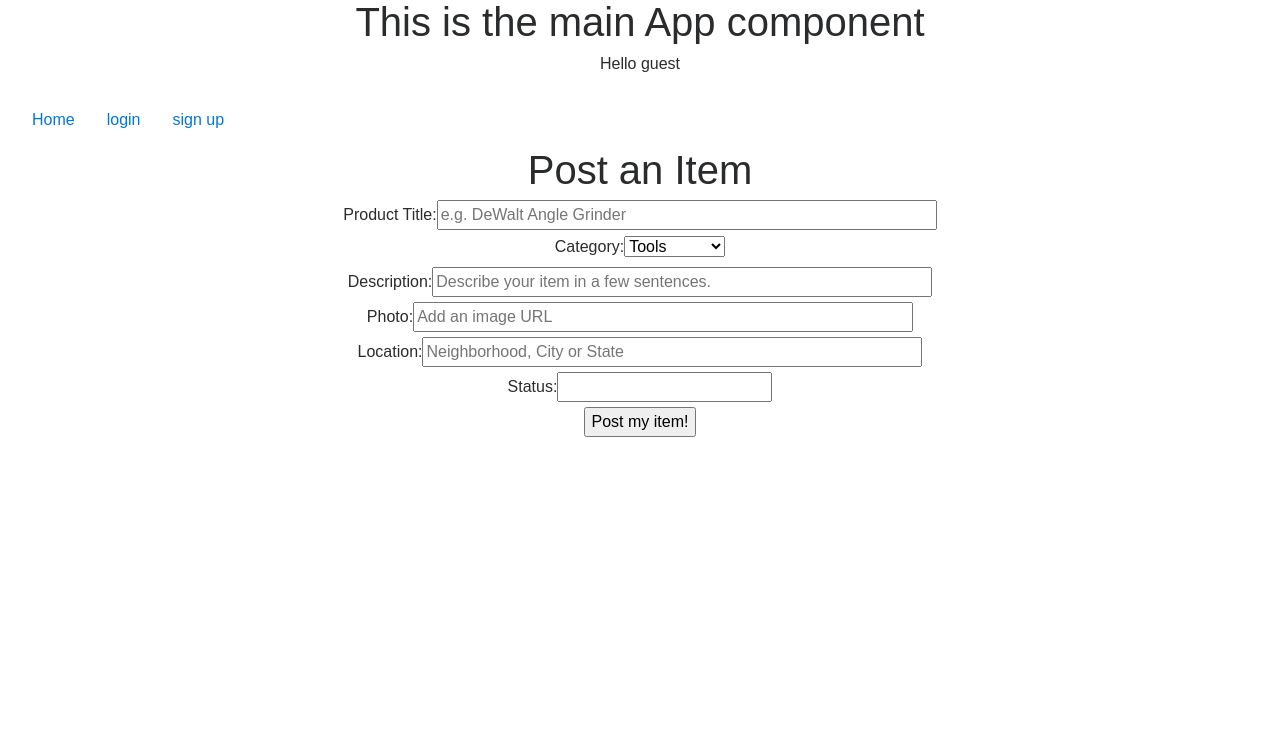
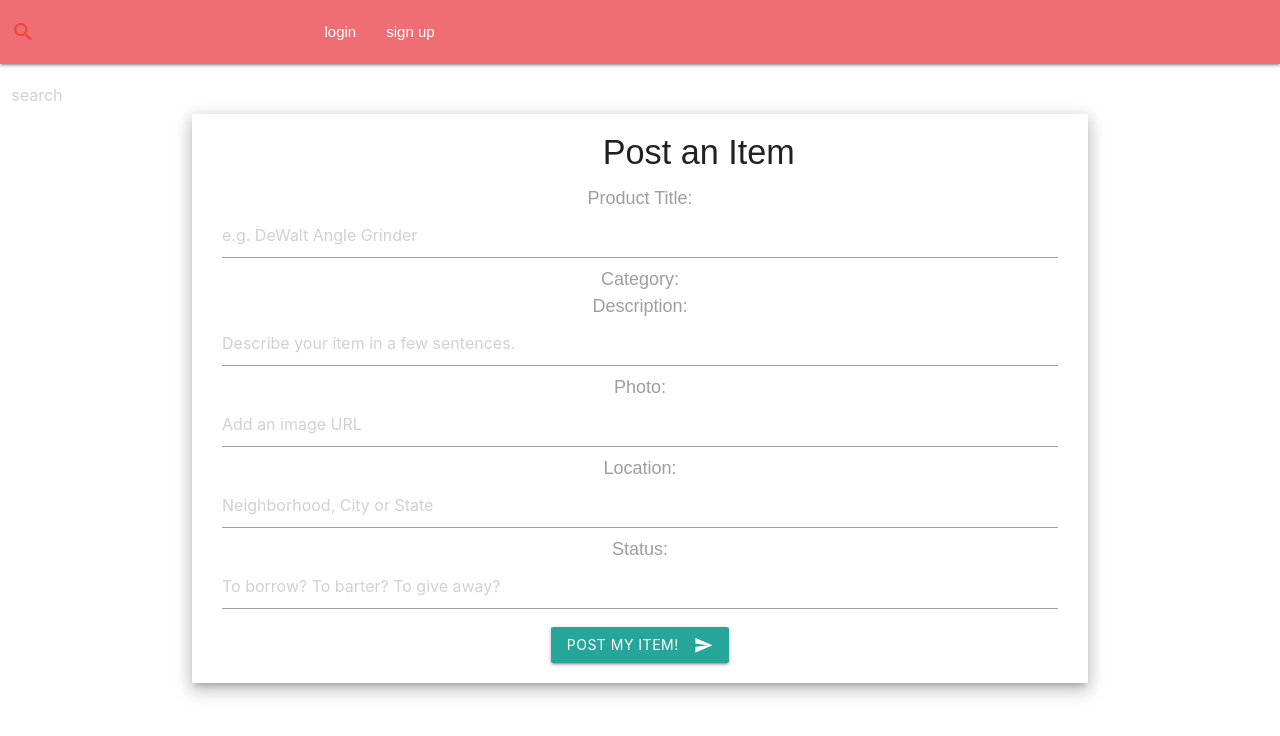
Before and after one commit to rsharar/BarterBorrow, a React (Create React App) app in the folder client/: page /user/post in a window 1280 px wide. Shown: the top 736 px of the page. Built offline with nearby package versions, Linux system fonts and the light colour scheme; no server answers.

Commit message:
moved login btns to header and updated postProduct form UI

```diff
--- a/client/public/index.html
+++ b/client/public/index.html
@@ -1,5 +1,6 @@
 <!doctype html>
 <html lang="en">
+
 <head>
   <meta charset="utf-8">
   <meta name="viewport" content="width=device-width, initial-scale=1, shrink-to-fit=no">
@@ -19,10 +20,18 @@
       work correctly both with client-side routing and a non-root public URL.
       Learn how to configure a non-root public URL by running `npm run build`.
     -->
+  <!-- Materialize CDN -->
+  <!-- Compiled and minified CSS -->
+  <link rel="stylesheet" href="https://cdnjs.cloudflare.com/ajax/libs/materialize/1.0.0/css/materialize.min.css">
+  <!-- Icons -->
+  <link href="https://fonts.googleapis.com/icon?family=Material+Icons" rel="stylesheet">
+  <!-- Compiled and minified JavaScript -->
+  <script src="https://cdnjs.cloudflare.com/ajax/libs/materialize/1.0.0/js/materialize.min.js"></script>
   <!--  Adding Bootstrap 4 cdn -->
-    <link rel="stylesheet" href="https://maxcdn.bootstrapcdn.com/bootstrap/4.0.0-alpha.6/css/bootstrap.min.css" integrity="sha384-rwoIResjU2yc3z8GV/NPeZWAv56rSmLldC3R/AZzGRnGxQQKnKkoFVhFQhNUwEyJ" crossorigin="anonymous">
+  <!-- <link rel="stylesheet" href="https://maxcdn.bootstrapcdn.com/bootstrap/4.0.0-alpha.6/css/bootstrap.min.css" integrity="sha384-rwoIResjU2yc3z8GV/NPeZWAv56rSmLldC3R/AZzGRnGxQQKnKkoFVhFQhNUwEyJ" crossorigin="anonymous"> -->
   <title>React App</title>
 </head>
+
 <body>
   <noscript>
     You need to enable JavaScript to run this app.
@@ -39,4 +48,5 @@
       To create a production bundle, use `npm run build` or `yarn build`.
     -->
 </body>
+
 </html>
--- a/client/src/App.js
+++ b/client/src/App.js
@@ -5,18 +5,22 @@ import './App.css'
 import LoginForm from './components/Login/LoginForm'
 import SignupForm from './components/SignupForm/SignupForm'
 import PostItemForm from './components/PostItem/PostItem'
-import Header from './components/Header/Header'
+// import Header from './components/Header/Header'
 import Home from './components/Home/Home'
 
 const DisplayLinks = props => {
 	if (props.loggedIn) {
 		return (
-			<nav className="navbar">
-				<ul className="nav">
-					<li className="nav-item">
-						<Link to="/" className="nav-link">
-							Home
-						</Link>
+			<nav>
+				<div className="nav-wrapper">
+					<ul className="hide-on-med-and-down center-align">
+						<li>
+							<div className="row searchBar">
+								<div className="input-field col s6 s12 red-text">
+									<i className="material-icons left">search</i>
+									<input type="text" placeholder="search" id="autocomplete-input" className="autocomplete black-text" />
+								</div>
+							</div>
 						</li>
 						{/* Redirect to page for user to post item */}
 						<li className="nav-item">
@@ -30,16 +34,22 @@ const DisplayLinks = props => {
 						</Link>
 						</li>
 					</ul>
+				</div>
 			</nav>
 		)
 	} else {
 		return (
-			<nav className="navbar">
-				<ul className="nav">
-					<li className="nav-item">
-						<Link to="/" className="nav-link">
-							Home
-						</Link>
+			<nav>
+				<div className="nav-wrapper">
+
+					<ul className="hide-on-med-and-down center-align">
+						<li>
+							<div className="row searchBar">
+								<div className="input-field col s6 s12 red-text">
+									<i className="material-icons left">search</i>
+									<input type="text" placeholder="search" id="autocomplete-input" className="autocomplete black-text" />
+								</div>
+							</div>
 						</li>
 						<li className="nav-item">
 							<Link to="/login" className="nav-link">
@@ -52,6 +62,7 @@ const DisplayLinks = props => {
 						</Link>
 						</li>
 					</ul>
+				</div>
 			</nav>
 		)
 	}
@@ -120,8 +131,8 @@ class App extends Component {
 	render() {
 		return (
 			<div className="App">
-				<h1>This is the main App component</h1>
-				<Header user={this.state.user} />
+				{/* <h1>This is the main App component</h1> */}
+				{/* <Header user={this.state.user} /> */}
 				{/* LINKS to our different 'pages' */}
 				<DisplayLinks _logout={this._logout} loggedIn={this.state.loggedIn} />
 				{/*  ROUTES */}
--- a/client/src/components/Header/Header.js
+++ b/client/src/components/Header/Header.js
@@ -1,26 +1,46 @@
 import React from 'react'
+import './style.css'
 // TODO - add proptypes
 
 const Header = props => {
-	let Greeting
-	if (props.user === null) {
-		Greeting = <p>Hello guest</p>
-	} else if (props.user.firstName) {
-		Greeting = (
-			<p>
-				Welcome back, <strong>{props.user.firstName}</strong>
-			</p>
-		)
-	} else if (props.user.local.username) {
-		Greeting = (
-			<p>
-				Welcome back, <strong>{props.user.local.username} </strong>
-			</p>
-		)
-	}
+	// let Greeting
+	// if (props.user === null) {
+	// 	Greeting = <p>Hello guest</p>
+	// } else if (props.user.firstName) {
+	// 	Greeting = (
+	// 		<p>
+	// 			Welcome back, <strong>{props.user.firstName}</strong>
+	// 		</p>
+	// 	)
+	// } else if (props.user.local.username) {
+	// 	Greeting = (
+	// 		<p>
+	// 			Welcome back, <strong>{props.user.local.username} </strong>
+	// 		</p>
+	// 	)
+	// }
 	return (
-		<div className="Header">
-			{Greeting}
+		<div>
+			<nav class="white">
+				<div class="nav-wrapper">
+					<ul class="hide-on-med-and-down center-align">
+						<li>
+							<div class="row searchBar">
+								<div class="input-field col s6 s12 red-text">
+									<i class="material-icons left">search</i>
+									<input type="text" placeholder="search" id="autocomplete-input" class="autocomplete black-text" />
+								</div>
+							</div>
+						</li>
+						<li><a href="#" class="waves-effect waves-light btn">Find some stuff!</a></li>
+						<li><a href="badges.html" class="red-text">Login</a></li>
+						<li><a href="collapsible.html" class="red-text">Signup</a></li>
+					</ul>
+				</div>
+			</nav>
+			<div className="Header">
+				{/* {Greeting} */}
+			</div>
 		</div>
 	)
 }
--- /dev/null
+++ b/client/src/components/Header/style.css
@@ -0,0 +1,3 @@
+.searchBar {
+    width: 200px;
+}
--- a/client/src/components/PostItem/PostItem.js
+++ b/client/src/components/PostItem/PostItem.js
@@ -49,10 +49,10 @@ class PostItemForm extends Component {
     }
     render() {
         return (
-            <div className="postitemForm">
-                <h1>Post an Item</h1>
+            <div className="container z-depth-3" id="postItemForm">
+                <h4>Post an Item</h4>
                 <div className="postItemFields">
-                    <label htmlFor="productTitle">Product Title: </label>
+                    <label className="formTitle" htmlFor="productTitle">Product Title: </label>
                     <input
                         className="formElement"
                         type="text"
@@ -63,22 +63,18 @@ class PostItemForm extends Component {
                     />
                 </div>
                 <div className="postItemFields">
-                    <label htmlFor="productCategory">Category: </label>
-                    <select name="category" value={this.state.category} onChange={this.handleChange}>
+                    <label className="formTitle" htmlFor="productCategory">Category: </label>
+                    <select name="category" className="formElement"
+                        value={this.state.category} onChange={this.handleChange}>
                         <option value="tools">Tools</option>
                         <option value="sports">Sports</option>
                         <option value="crafts">Crafts</option>
                         <option value="electronics">Electronics</option>
                         <option value="other">Other</option>
-                        {/* <input
-                            type="submit"
-                            name="category"
-                            value={this.state.category}
-                        /> */}
                     </select>
                 </div>
                 <div className="postItemFields">
-                    <label htmlFor="productDescription">Description: </label>
+                    <label className="formTitle" htmlFor="productDescription">Description: </label>
                     <input
                         className="formElement"
                         type="text"
@@ -89,7 +85,7 @@ class PostItemForm extends Component {
                     />
                 </div>
                 <div className="postItemFields">
-                    <label htmlFor="imageURL">Photo: </label>
+                    <label className="formTitle" htmlFor="imageURL">Photo: </label>
                     <input
                         className="formElement"
                         type="text"
@@ -100,7 +96,7 @@ class PostItemForm extends Component {
                     />
                 </div>
                 <div className="postItemFields">
-                    <label htmlFor="productLocation">Location: </label>
+                    <label className="formTitle" htmlFor="productLocation">Location: </label>
                     <input
                         className="formElement"
                         type="text"
@@ -111,16 +107,18 @@ class PostItemForm extends Component {
                     />
                 </div>
                 <div className="postItemFields">
-
-                    <label htmlFor="productStatus">Status: </label>
+                    <label className="formTitle" htmlFor="productStatus">Status: </label>
                     <input
                         type="text"
                         name="status"
+                        placeholder="To borrow? To barter? To give away?"
                         value={this.state.status}
                         onChange={this.handleChange}
                     />
                 </div>
-                <button onClick={this.handleSubmit}>Post my item!</button>
+                <button id="postFormBtn" onClick={this.handleSubmit} className="btn waves-effect waves-light" type="submit" name="action">Post my Item!
+    <i className="material-icons right">send</i>
+                </button>
             </div>
         )
     }
--- a/client/src/components/PostItem/style.css
+++ b/client/src/components/PostItem/style.css
@@ -1,3 +1,28 @@
 .formElement {
     width: 500px;
 }
+
+h4 {
+    padding-top: 20px;
+}
+#categoryDropDown {
+    display: inline-block;
+}
+
+.formTitle {
+    font-size: 18px;
+}
+
+#postFormBtn {
+    margin-top: 10px;
+    margin-bottom: 20px;
+}
+
+.postItemFields {
+    padding-left: 30px;
+    padding-right: 30px;
+}
+
+#postItemForm {
+    margin-top: 50px;
+}
```
Also changed, not shown: client/src/components/Header.js (deleted, +0 -28 lines), client/src/components/Home.js (deleted, +0 -26 lines), client/src/components/SignupForm.js (deleted, +0 -79 lines), 10 other files (tests, documents, lock files or other folders). Lines whose indentation alone changed are shown as unchanged.
